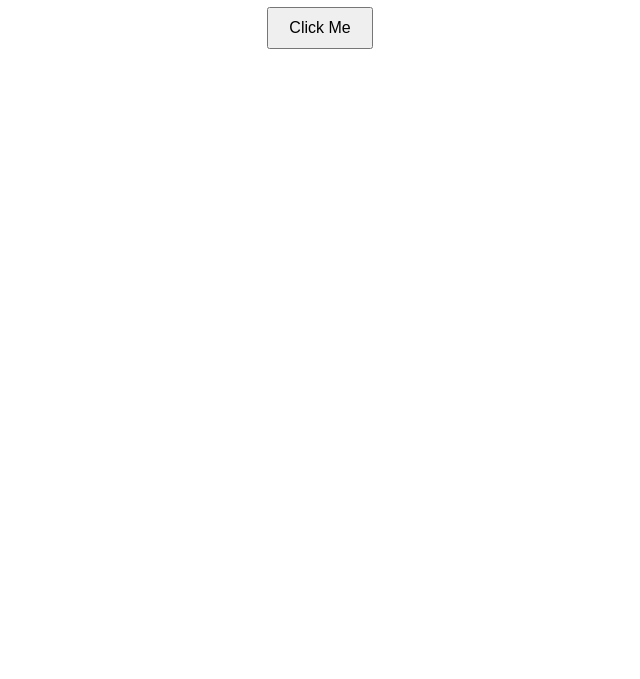
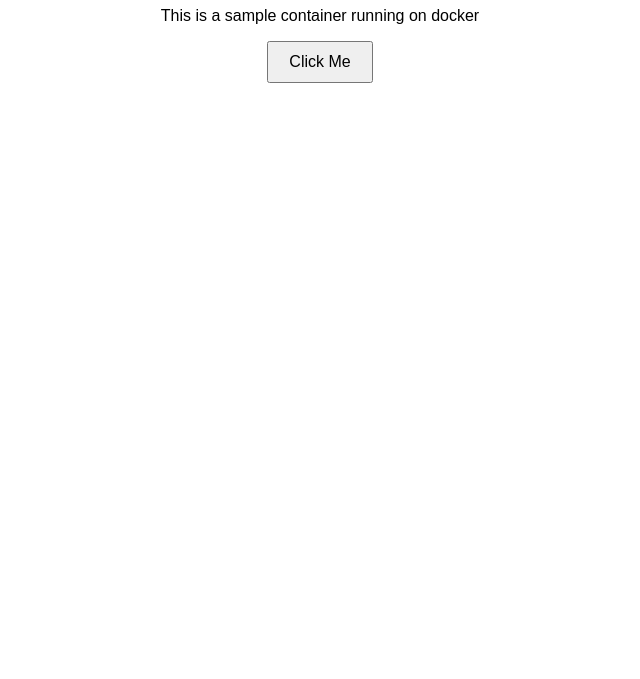
Before and after one commit to shalwin04/sample-app, a plain HTML site: page index.html in a window 1280 px wide. Shown: the part 121-800 px from the top of the page, without its empty margins (320-960 px from the left). Drawn offline with Linux system fonts and the light colour scheme.

Commit message:
Added content in index.html

```diff
--- a/index.html
+++ b/index.html
@@ -8,6 +8,7 @@
 </head>
 <body>
   <h1>Hello from Sample App</h1>
+  <p>This is a sample container running on docker</p>
   <button onclick="greet()">Click Me</button>
   <p id="message"></p>
   <script src="script.js"></script>
```
